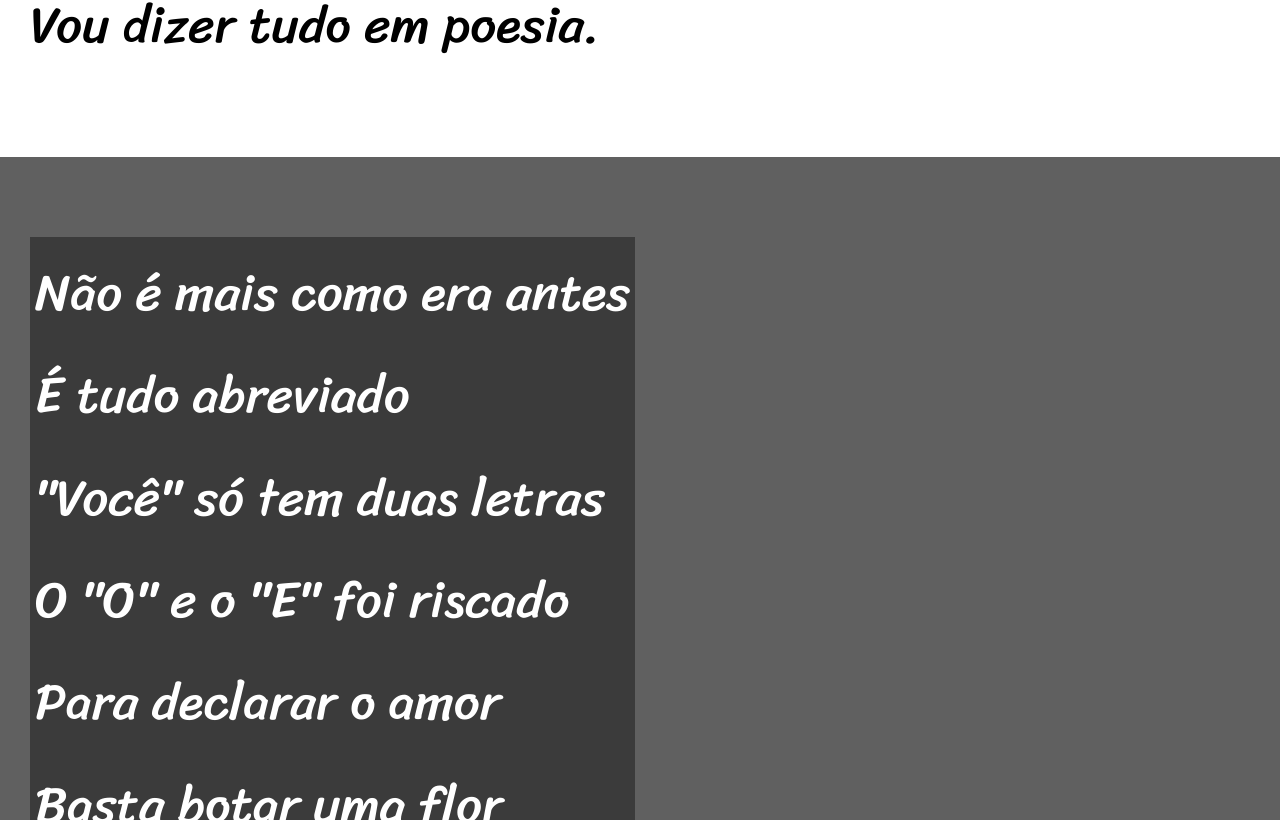
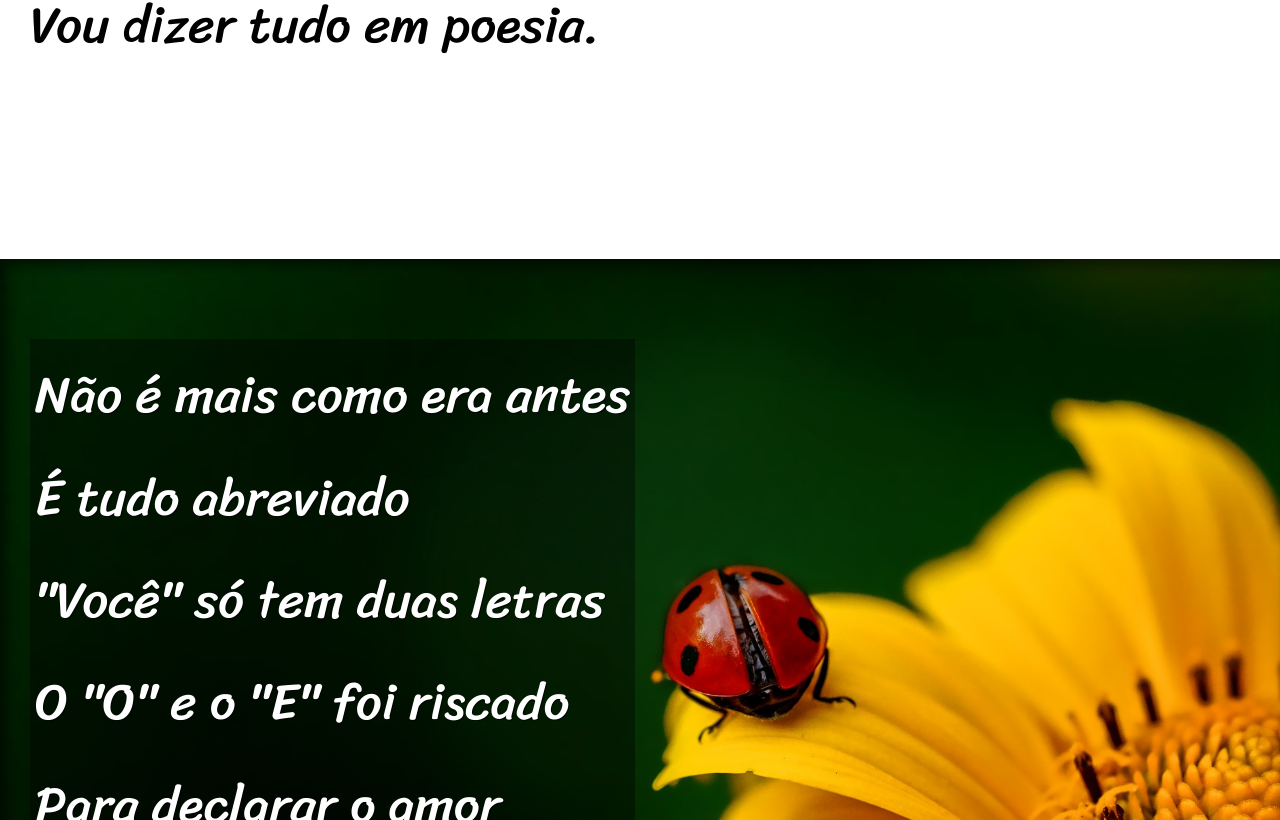
Before and after one commit to jefersonscarton/html-css, a plain HTML site: page d012/index.html in a window 1280 px wide. Shown: the part 980-1800 px from the top of the page. Drawn offline with Linux system fonts and the light colour scheme.

Commit message:
finalizando cordel

```diff
--- a/d012/estilos/style.css
+++ b/d012/estilos/style.css
@@ -56,6 +56,22 @@ section{
     font-size: 4vw;
 }
 
+section > p{
+    padding-bottom: 2em;
+}
+
+#img01{
+    background-image: url('../imagens/background001.jpg');
+    background-position: right center;
+    background-size: cover;
+}
+
+#img02{
+    background-image: url('../imagens/background002.jpg');
+    background-position: right bottom;
+    background-size: cover;
+}
+
 .normal{
     background-color: white;
     color: black;
@@ -63,12 +79,15 @@ section{
 
 .imagem{
     background-color: rgba(78, 77, 77, 0.637);
-    color: white;
+    color: rgb(255, 255, 255);
+    box-shadow: inset 6px 6px 13px 0px rgba(0, 0, 0, 0.562);
+    background-attachment: fixed;
 }
 section.imagem > p{
     display: inline-block;
     padding: 5px;
     background-color: rgba(0, 0, 0, 0.39);
+    text-shadow: 1px 1px 0px rgba(0, 0, 0, 0.637);
 }
 
 footer{
--- a/d012/index.html
+++ b/d012/index.html
@@ -27,7 +27,7 @@
             </p>
         </section>
 
-        <section class="imagem">
+        <section class="imagem" id="img01">
             <p>
                 Não é mais como era antes <br>
                 É tudo abreviado <br>
@@ -60,7 +60,7 @@
             </p>
         </section>
 
-        <section class="imagem">
+        <section class="imagem" id="img02">
             <p>
                 Tenho saudade das cartas <br>
                 Escritas com a própria mão <br>
```
